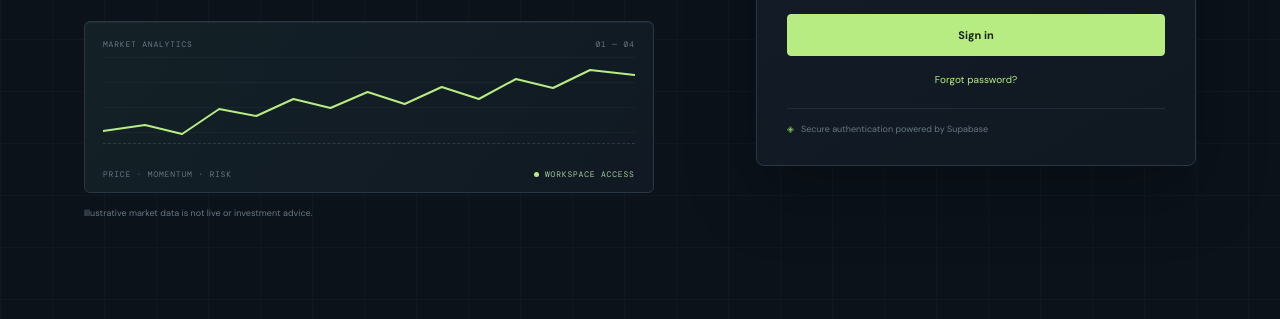
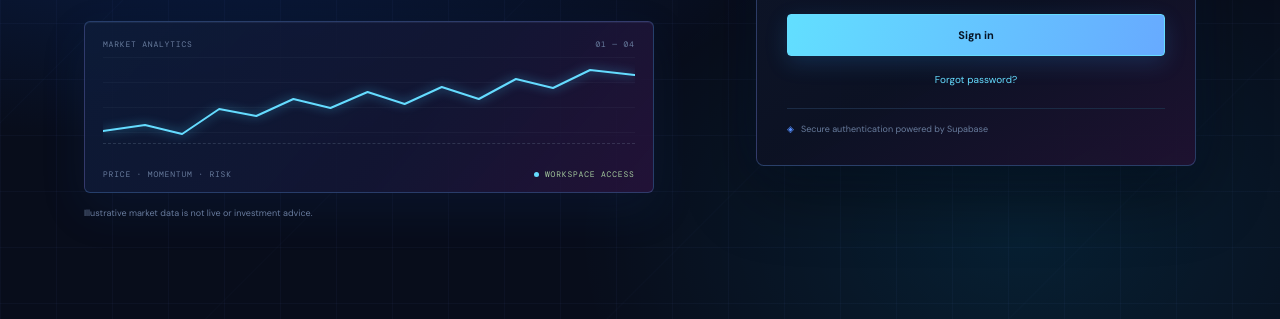
Before and after one commit to aviralkumarverma80-droid/market, a plain HTML site: page login.html in a window 1280 px wide. Shown: the part 481-800 px from the top of the page. Drawn offline with nearby package versions, Linux system fonts and the light colour scheme.

Commit message:
Apply neon market-inspired background theme
Co-authored-by: Copilot App <223556219+Copilot@users.noreply.github.com>

```diff
--- a/styles.css
+++ b/styles.css
@@ -1,19 +1,19 @@
 :root {
   color-scheme: dark;
-  --page: #0b121a;
-  --surface: #121a23;
-  --surface-raised: #19232d;
-  --surface-subtle: #101720;
-  --border: #293744;
-  --border-subtle: #202c37;
-  --text: #e4eaf0;
-  --text-strong: #f1f5f8;
-  --muted: #94a1ad;
-  --dim: #687784;
-  --green: #b6ec81;
-  --green-deep: #7bbb5c;
-  --red: #e48a7b;
-  --amber: #d3b77b;
+  --page: #080d1b;
+  --surface: #10182a;
+  --surface-raised: #19243a;
+  --surface-subtle: #0c1424;
+  --border: #263956;
+  --border-subtle: #1b2b45;
+  --text: #dce7f7;
+  --text-strong: #f2f7ff;
+  --muted: #98a9c2;
+  --dim: #687c9d;
+  --green: #65dcff;
+  --green-deep: #548eff;
+  --red: #ff78c8;
+  --amber: #ffc66e;
   --mono: "DM Mono", "SFMono-Regular", Consolas, monospace;
   --sans: "DM Sans", "Segoe UI", sans-serif;
 }
@@ -24,11 +24,14 @@ body {
   margin: 0;
   background-color: var(--page);
   background-image:
-    radial-gradient(ellipse at 8% -12%, rgba(76, 195, 141, .13), transparent 34rem),
-    radial-gradient(ellipse at 92% 8%, rgba(72, 131, 194, .13), transparent 37rem),
-    linear-gradient(rgba(151, 185, 210, .035) 1px, transparent 1px),
-    linear-gradient(90deg, rgba(151, 185, 210, .035) 1px, transparent 1px);
-  background-size: auto, auto, 52px 52px, 52px 52px;
+    radial-gradient(ellipse at 12% -10%, rgba(27, 119, 255, .22), transparent 35rem),
+    radial-gradient(ellipse at 92% 8%, rgba(158, 53, 255, .17), transparent 37rem),
+    radial-gradient(ellipse at 68% 88%, rgba(0, 198, 255, .09), transparent 34rem),
+    linear-gradient(rgba(112, 160, 255, .04) 1px, transparent 1px),
+    linear-gradient(90deg, rgba(112, 160, 255, .04) 1px, transparent 1px),
+    repeating-linear-gradient(135deg, transparent 0 142px, rgba(93, 135, 255, .025) 143px, transparent 144px 284px);
+  background-size: auto, auto, auto, 56px 56px, 56px 56px, auto;
+  background-attachment: fixed;
   color: var(--text);
   font-family: var(--sans);
   font-size: 13px;
@@ -426,3 +429,65 @@ h1 { margin: 11px 0 4px; color: var(--text-strong); font-size: 29px; font-weight
 @media (prefers-reduced-motion: reduce) {
   *, *::before, *::after { scroll-behavior: auto !important; animation-duration: .01ms !important; transition-duration: .01ms !important; }
 }
+
+.topbar {
+  border-bottom-color: rgba(75, 120, 194, .24);
+  background: rgba(7, 12, 27, .78);
+}
+
+.ticker-strip {
+  background: linear-gradient(110deg, rgba(13, 30, 59, .96), rgba(17, 23, 49, .96) 55%, rgba(35, 20, 61, .94));
+  box-shadow: inset 0 1px rgba(153, 193, 255, .09), 0 10px 34px rgba(18, 54, 117, .1);
+}
+
+.ticker-strip::before {
+  background: linear-gradient(110deg, rgba(40, 130, 255, .12), transparent 36%, rgba(198, 60, 255, .06)), repeating-linear-gradient(90deg, rgba(177, 211, 255, .035) 0 1px, transparent 1px 42px);
+}
+
+.auth-page {
+  background-image:
+    radial-gradient(ellipse at 16% 50%, rgba(15, 88, 220, .2), transparent 38rem),
+    radial-gradient(ellipse at 83% 18%, rgba(153, 44, 255, .16), transparent 31rem),
+    radial-gradient(ellipse at 80% 90%, rgba(0, 195, 255, .1), transparent 28rem),
+    linear-gradient(rgba(112, 160, 255, .04) 1px, transparent 1px),
+    linear-gradient(90deg, rgba(112, 160, 255, .04) 1px, transparent 1px),
+    repeating-linear-gradient(135deg, transparent 0 142px, rgba(93, 135, 255, .025) 143px, transparent 144px 284px);
+  background-size: auto, auto, auto, 56px 56px, 56px 56px, auto;
+  background-attachment: fixed;
+}
+
+.auth-market-card {
+  border-color: rgba(89, 134, 211, .34);
+  background: linear-gradient(130deg, rgba(13, 28, 57, .88), rgba(19, 22, 52, .94) 58%, rgba(42, 19, 62, .78));
+  box-shadow: inset 0 1px rgba(160, 197, 255, .08), 0 16px 46px rgba(20, 62, 139, .14);
+}
+
+.auth-market-line path {
+  filter: drop-shadow(0 0 5px rgba(67, 207, 255, .68));
+}
+
+.auth-card {
+  border-color: rgba(93, 139, 218, .35);
+  background: linear-gradient(150deg, rgba(15, 25, 47, .97), rgba(12, 18, 36, .98) 66%, rgba(31, 18, 49, .96));
+  box-shadow: 0 24px 70px rgba(0, 0, 0, .4), 0 0 48px rgba(34, 93, 199, .1);
+}
+
+.auth-field input {
+  border-color: #314363;
+  background: rgba(7, 13, 28, .76);
+}
+
+.auth-field input:focus {
+  border-color: #65dcff;
+  box-shadow: 0 0 0 3px rgba(65, 165, 255, .12);
+}
+
+.auth-submit {
+  background: linear-gradient(105deg, #62dfff, #67aaff);
+  color: #061324;
+  box-shadow: 0 7px 22px rgba(49, 154, 255, .18);
+}
+
+.auth-submit:hover {
+  background: linear-gradient(105deg, #8be9ff, #91bfff);
+}
```
